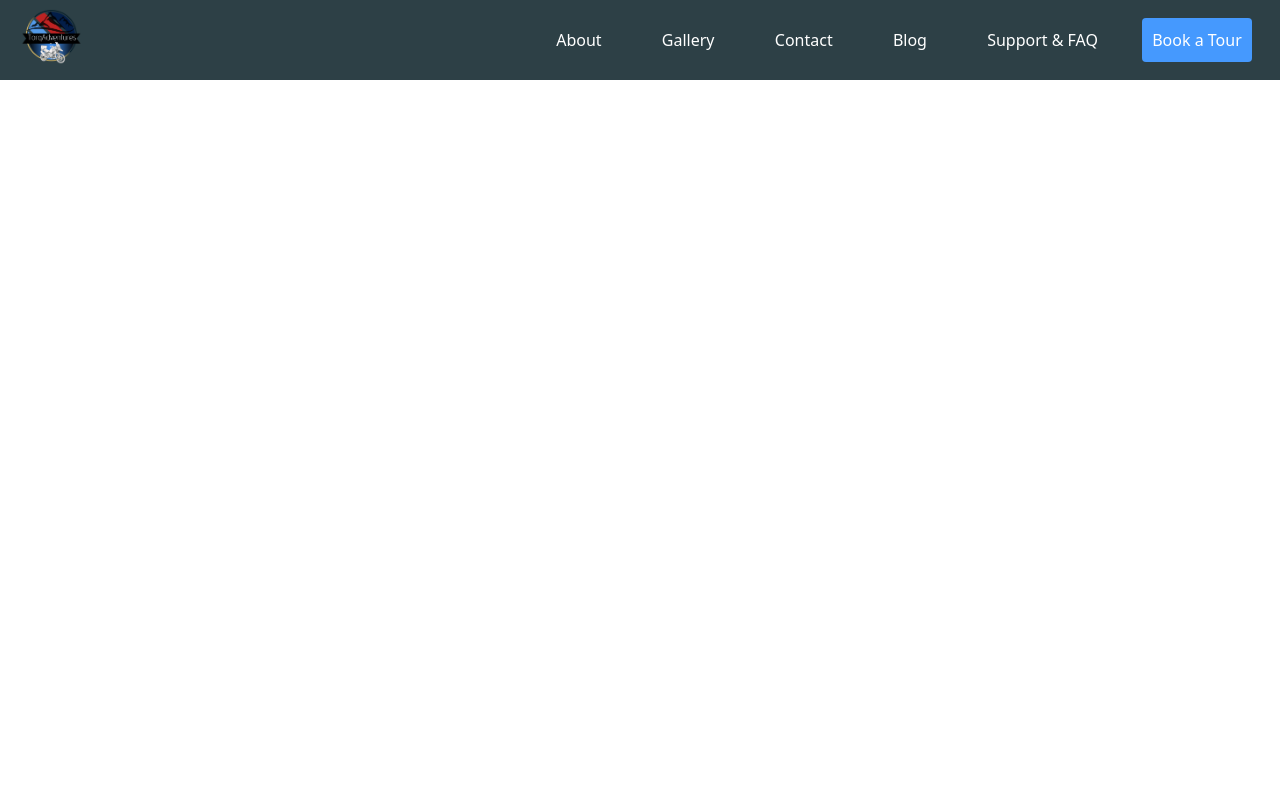
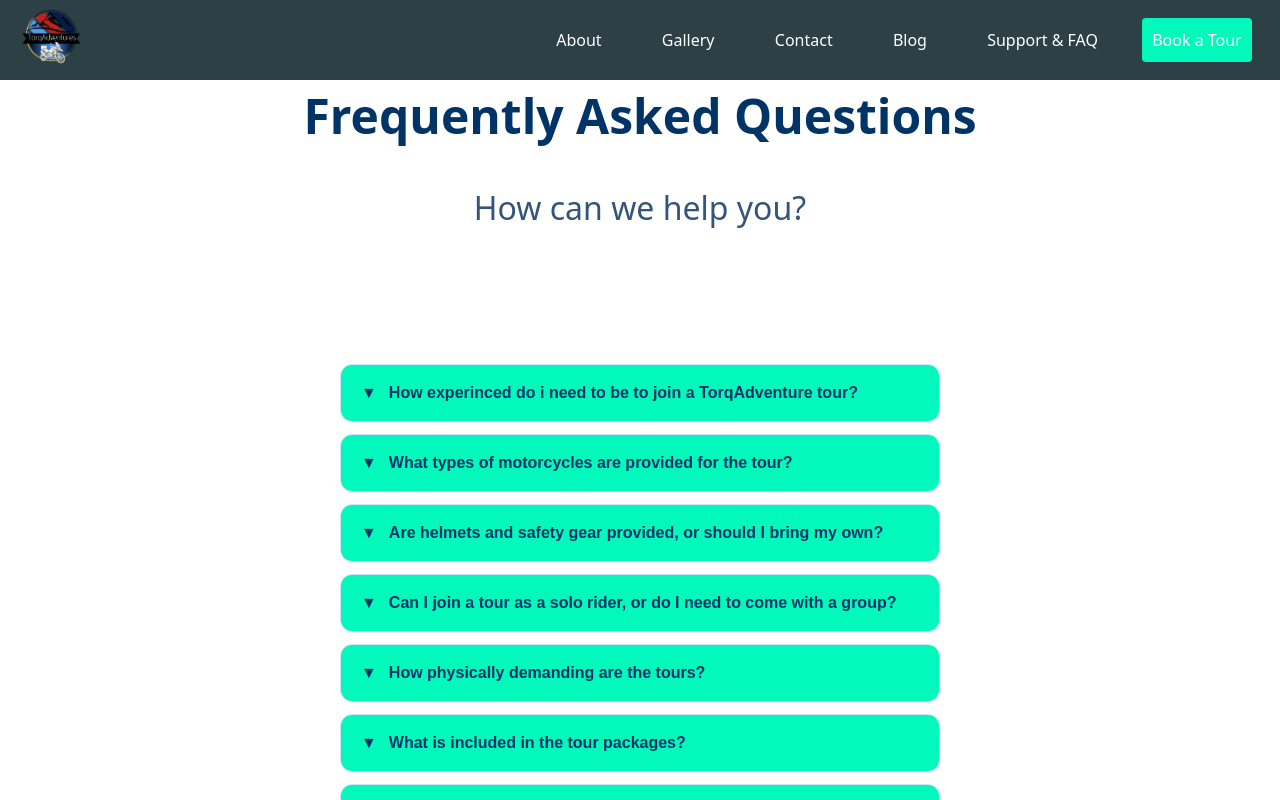
Before and after one commit to Crimescene1997/torque, a React (Vite) app: page /support in a window 1280 px wide. Built offline with nearby package versions, Linux system fonts and the light colour scheme.

Commit message:
Support and FAQ page done

```diff
--- a/src/components/navbar/styles.module.css
+++ b/src/components/navbar/styles.module.css
@@ -44,7 +44,7 @@
   color: white;
   border-radius: 4px;
   font-weight: 500;
-  background-color: #4599FE;
+  background-color: #02f9bb;
   font-size: 16px;
 }
 
--- /dev/null
+++ b/src/components/supportComponent/index.jsx
@@ -0,0 +1,100 @@
+import { useState } from "react";
+import styles from "./styles.module.css";
+
+const AccordionItem = ({ title, content, isOpen, onClick }) => {
+  return (
+    <div className={`${styles.accordionItem} ${isOpen ? styles.active : ""}`}>
+      <div className={styles.accordionHeader} onClick={onClick}>
+        <span className={styles.arrow}>{isOpen ? "▲" : "▼"}</span>
+        <span>{title}</span>
+      </div>
+      {isOpen && <div className={styles.accordionContent}>{content}</div>}
+    </div>
+  );
+};
+
+export default function Accordion() {
+  const [openIndex, setOpenIndex] = useState(null);
+
+  const data = [
+    {
+      title: "How experinced do i need to be to join a TorqAdventure tour?",
+      content:
+        "The specific tours are normally graded and advised with the trip details. Each ride will indicate the suggested level of the rider, what type of terrain, roads that will be experienced on the trip",
+    },
+    {
+      title: "What types of motorcycles are provided for the tour?",
+      content:
+        "We do not provide motorcycles for the trip. We can arrange should this be necessary for our international clients.",
+    },
+    {
+      title: "Are helmets and safety gear provided, or should I bring my own?",
+      content:
+        "Every rider needs to provide their own safety gear, boots, jacket, gloves, and helmet. No gear no ride.",
+    },
+    {
+      title: "Can I join a tour as a solo rider, or do I need to come with a group?",
+      content:
+        "Absolutely! Solo riders are always welcome on these rides, normally with a small surcharge.",
+    },
+    {
+      title: "How physically demanding are the tours?",
+      content: "We will provide details of the physicality of the rides.",
+    },
+    {
+      title: "What is included in the tour packages?",
+      content:
+        "Included in the tours, we normally cover dinner, bed and breakfast. Guided tours are included, a Sweep is included and normally a Support Vehicle is provided and is included.  Each tour will have its own guidelines in this regard.",
+    },
+    {
+      title: "Can I bring a passenger on the tour, and is there an additional cost?",
+      content:
+        "Yes, Pillions are encouraged to join in all rides, this is always dependent on the nature of the terrain and the difficulty that will be experienced. This remains the discretion of the rider.",
+    },
+    {
+      title: "What happens in case of unforeseen circumstances or emergencies during a tour?",
+      content:
+        "We always prioritize safety on our trips. We are specifically trained to handle most situations and safety protocols are always briefed before rides.",
+    },
+    {
+      title: "How far in advance should I book a tour?",
+      content:
+        "It’s recommended to book in advance due to limited availability. Tours book up quickly.",
+    },
+    {
+      title: "Are there age restrictions for participating in TorqAdventure tours?",
+      content:
+        "No age restrictions are applicable so long as the rider is fully licensed and that pillions etc are old enough to participate actively.",
+    },
+    {
+      title: "Any Other Questions?",
+      content:
+        "Contact Peter Dixon on Whatsapp 083 265 7241 or send an e-mail to torqadventures@peterdixon.co.za",
+    },
+  ];
+
+  const handleToggle = (index) => {
+    setOpenIndex(index === openIndex ? null : index);
+  };
+
+  return (
+    <div className={styles.mainContainer}>
+      <div className={styles.headerContainer}>
+        <h2>Frequently Asked Questions</h2>
+        <p>How can we help you?</p>
+      </div>
+
+      <div className={styles.accordion}>
+        {data.map((item, index) => (
+          <AccordionItem
+            key={index}
+            title={item.title}
+            content={item.content}
+            isOpen={openIndex === index}
+            onClick={() => handleToggle(index)}
+          />
+        ))}
+      </div>
+    </div>
+  );
+}
--- /dev/null
+++ b/src/components/supportComponent/styles.module.css
@@ -0,0 +1,88 @@
+.mainContainer {
+  position: absolute;
+  top: 0;
+  left: 0;
+  right: 0;
+  bottom: 0;
+
+  background-color: white;
+  display: flex;
+  flex-direction: column;
+  align-items: center;
+  overflow-y: auto;
+  padding: 40px 20px;
+}
+
+.headerContainer {
+  text-align: center;
+  margin-bottom: 40px;
+}
+
+.headerContainer h2 {
+  font-size: 3rem;
+  color: #003366;
+  margin-bottom: 10px;
+}
+
+.headerContainer p {
+  font-size: 2rem;
+  color: #335577;
+}
+
+.accordion {
+  width: 90%;
+  max-width: 600px;
+  margin: 60px auto;
+  font-family: sans-serif;
+}
+
+.accordionItem {
+  background: #f0f8ff;
+  border: 1px solid #cce0ff;
+  border-radius: 12px;
+  margin-bottom: 12px;
+  overflow: hidden;
+  transition: box-shadow 0.3s ease-in-out;
+}
+
+.accordionHeader {
+  padding: 16px 20px;
+  font-size: 1rem;
+  font-weight: 600;
+  cursor: pointer;
+  display: flex;
+  justify-content: flex-start;
+  align-items: center;
+  gap: 12px;
+  background: #02f9bb;
+  color: #003366;
+}
+
+.accordionHeader:hover {
+  background-color: #d9eaff;
+}
+
+.accordionContent {
+  max-height: 0;
+  overflow: hidden;
+  padding: 0 20px;
+  background: #aef7e5;
+  color: #002244;
+  transition: 1s
+}
+
+.active .accordionContent {
+  padding: 16px 20px;
+  max-height: 500px;
+}
+
+.arrow {
+  color: #003366;
+  font-size: 1rem;
+  flex-shrink: 0;
+  transition: transform 1s ease;
+}
+
+.active .arrow {
+  transform: rotateY(180);
+}
--- a/src/pages/supportPage/index.jsx
+++ b/src/pages/supportPage/index.jsx
@@ -1,7 +1,11 @@
+import SupportComponent from "../../components/supportComponent";
+
 export default function SupportPage () {
     return (
+
+
         <>
-
+       <SupportComponent/>
         </>
     )
 }
```
